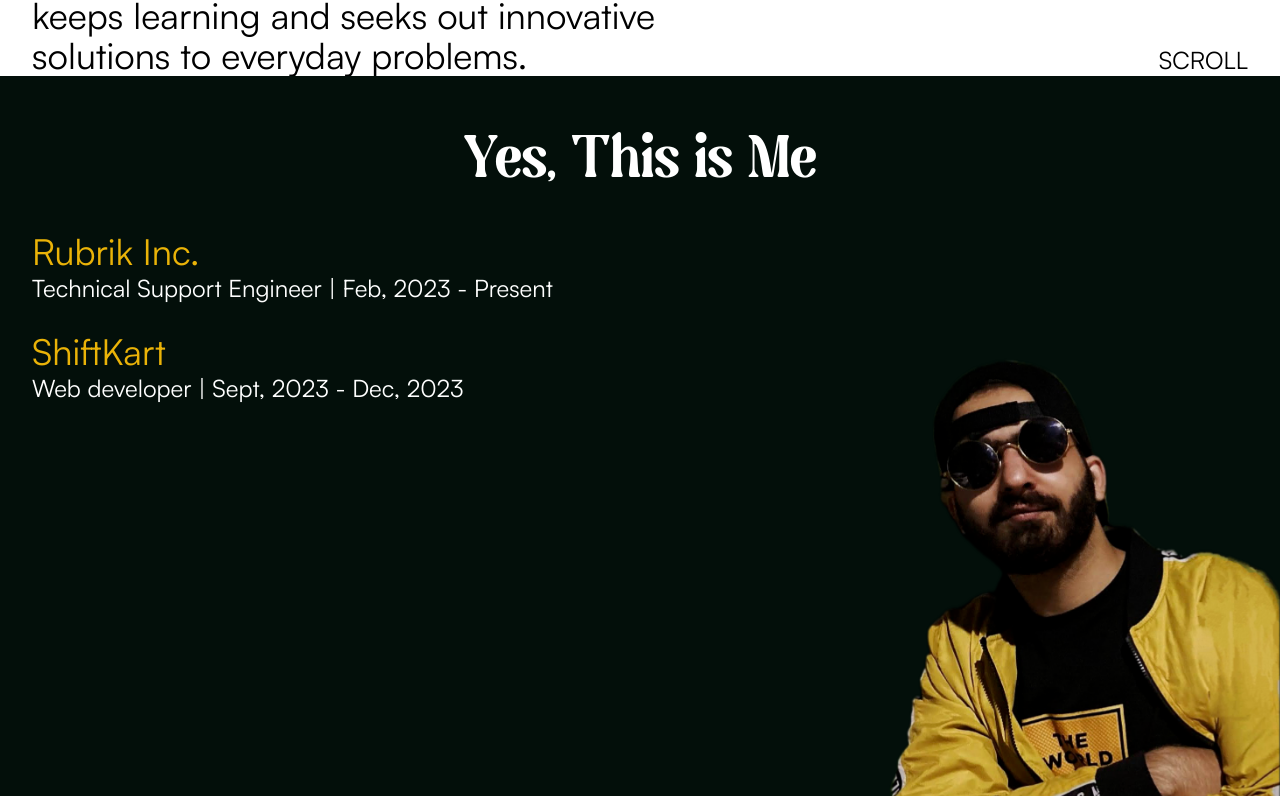
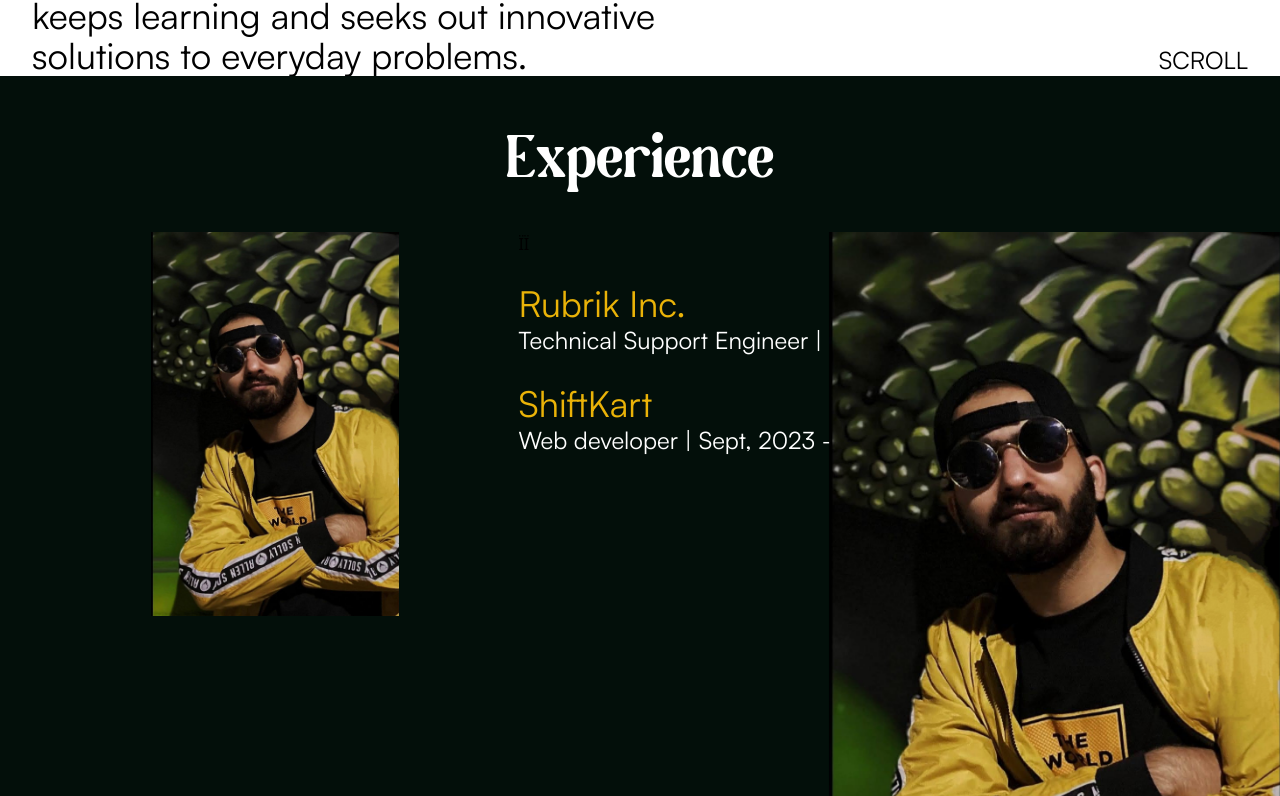
Before and after one commit to maliknajeeb113/najeebfolio, a React (Vite) app: page / in a window 1280 px wide. Shown: the part 724-1520 px from the top of the page. Built offline with nearby package versions, Linux system fonts and the light colour scheme.

Commit message:
Revert "image fix"
This reverts commit 04432d057eee26d222f7bc15cc8bb96314ba4f51.

```diff
--- a/src/components/About.js
+++ b/src/components/About.js
@@ -1,14 +1,17 @@
-import najeeb from "../assets/images/najeeb-2.png";
+import najeeb from "../assets/images/najeeb.jpg";
 
 const About = () => {
   return (
     <div className="bg-[rgb(3,15,10)]" id="about">
       <div className="container px-8 lg:mx-auto  flex flex-col h-screen items-center pt-14 text-left">
-        <h1 className="text-6xl text-white font-Magilio ">Yes, This is Me</h1>
-        <div className="flex pt-10 flex-col lg:flex-row w-full">
+        <h1 className="text-6xl text-white font-Magilio ">Experience</h1>
+        <div className="flex pt-10 flex-row w-full">
           {/* Work Experience */}
-
+          <div className="flex lg:w-2/5 items-center justify-center">
+            <img src={najeeb} className="h-96" alt="me" />
+          </div>
           <div className="flex flex-col gap-7">
+            ÏÏ
             <div className="font-Satoshi text-4xl text-yellow-500 ">
               Rubrik Inc.
               <div className="text-white text-2xl">
```
Also changed, not shown: src/assets/images/najeeb-2.png (deleted).
